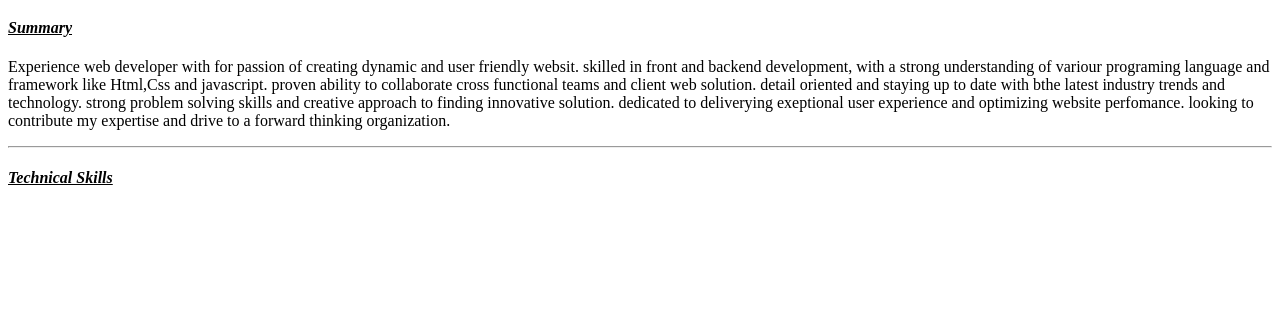
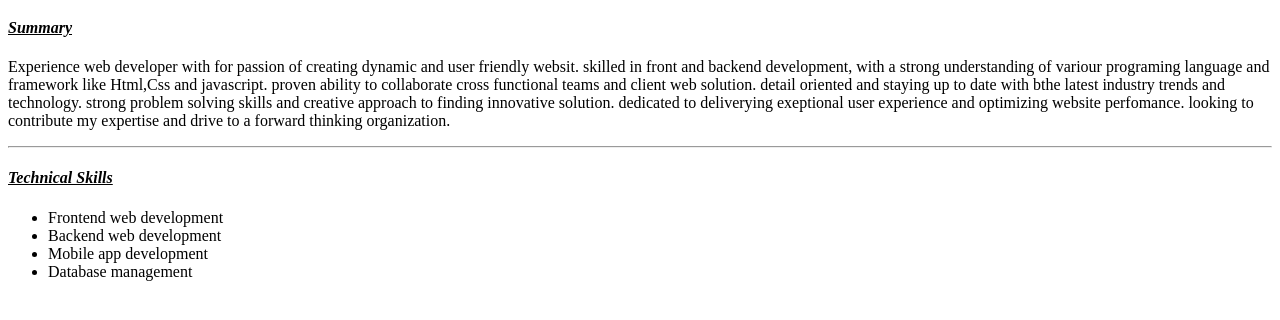
Before and after one commit to timmytunez/updated_cv, a plain HTML site: page index.html in a window 1280 px wide. Shown: the part 100-420 px from the top of the page. Drawn offline with Linux system fonts and the light colour scheme.

Commit message:
technical skills added

```diff
--- a/index.html
+++ b/index.html
@@ -27,6 +27,12 @@
     </P>
     <hr>
     <h4><u><i>Technical Skills</i></u></h4>
+    <ul>
+        <li>Frontend web development</li>
+        <li>Backend web development</li>
+        <li>Mobile app development</li>
+        <li>Database management</li>
+    </ul>
 
 
 
```
